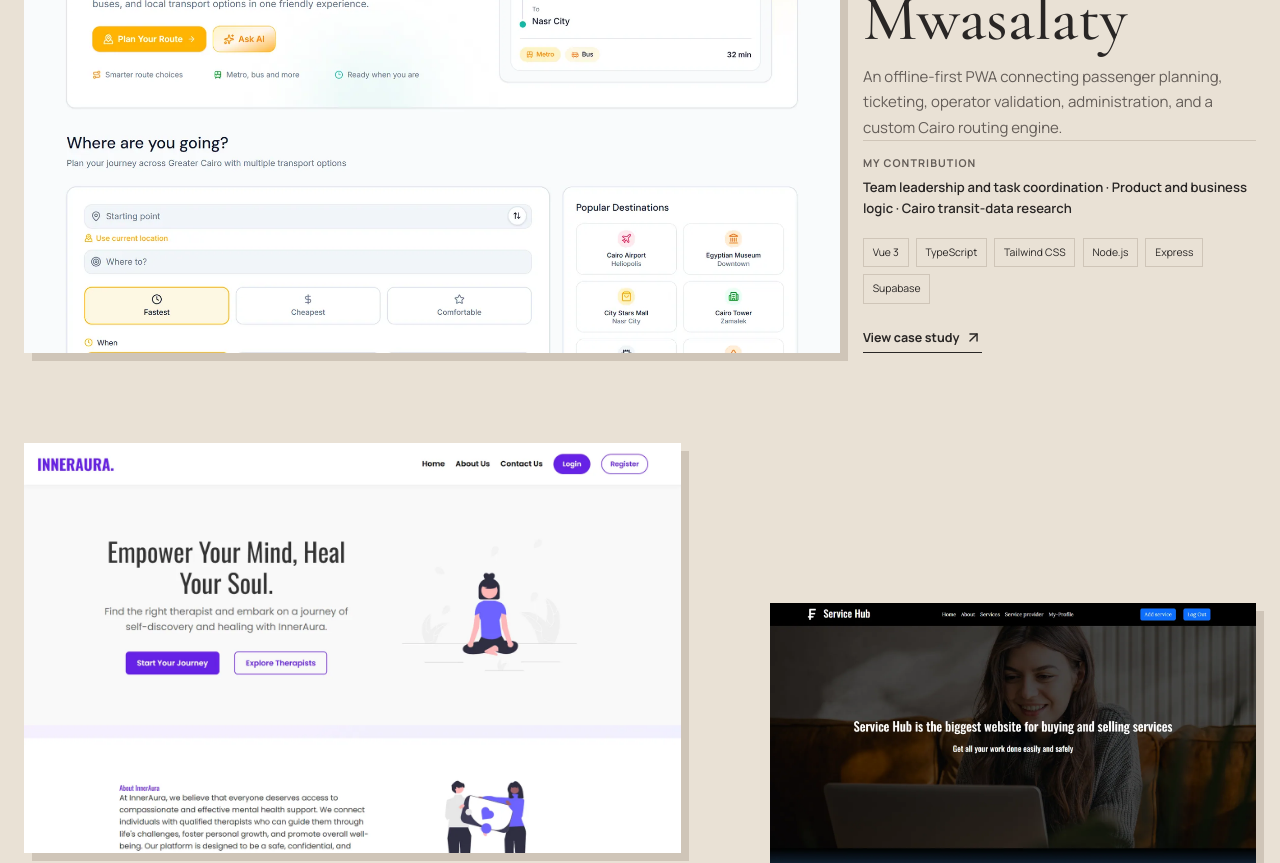
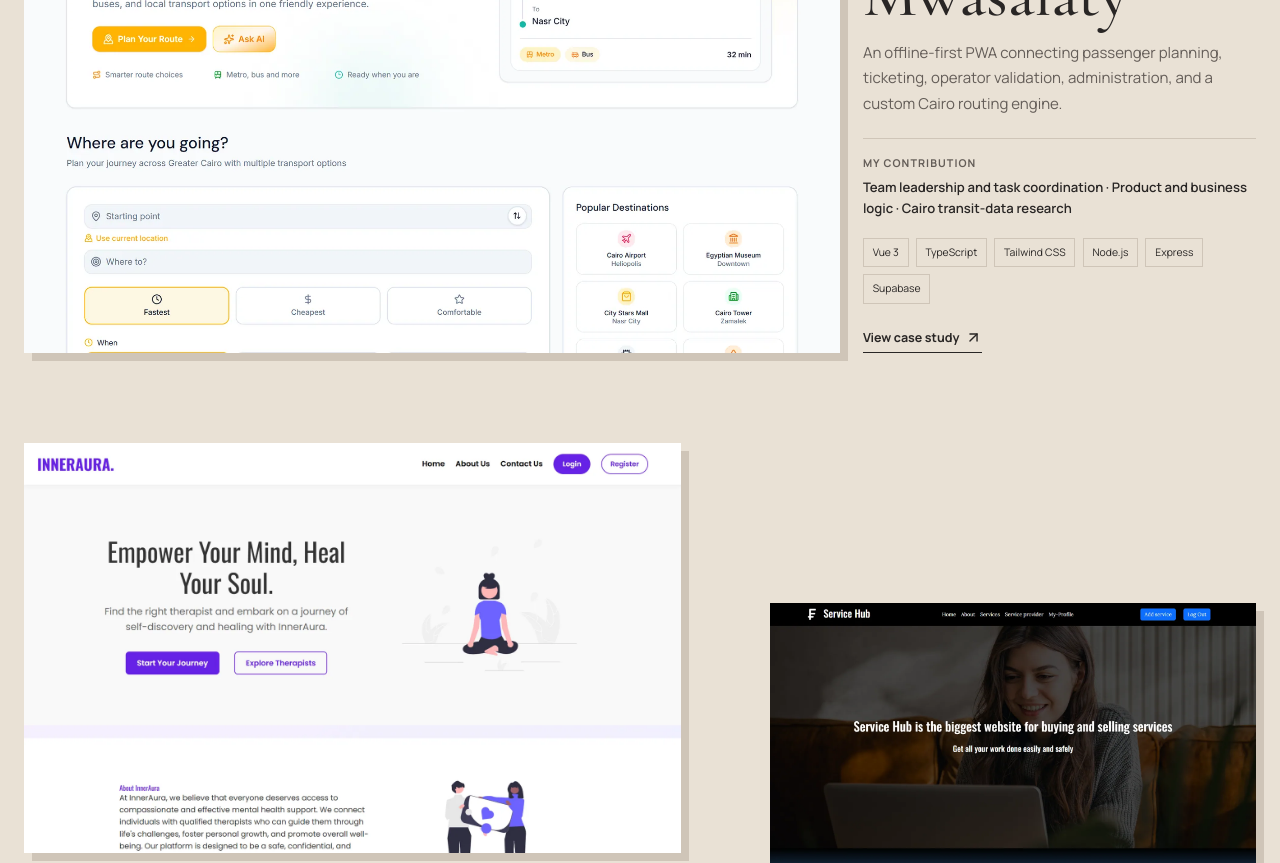
Before and after one commit to shahddsameh/portfolio, a Vue app: page / in a window 1280 px wide. Shown: the part 2260-3123 px from the top of the page. Built offline with nearby package versions, Linux system fonts and the light colour scheme.

Commit message:
Give the card contribution rule breathing room
The rule above "My contribution" sat against the summary text; add
explicit space above and below it.

Co-Authored-By: Claude Opus 5.5 <noreply@anthropic.com>

```diff
--- a/src/styles.css
+++ b/src/styles.css
@@ -131,7 +131,7 @@ h3 { font-size: 1.35rem; }
 .project-index { margin-bottom: .8rem; color: var(--muted); font-size: .67rem; letter-spacing: .1em; text-transform: uppercase; }
 .project-card h3 { margin: 0 0 .8rem; font-family: "Cormorant Garamond"; font-size: clamp(2.3rem, 5vw, 4.7rem); }
 .project-card p { color: var(--muted); }
-.project-card .project-contribution { margin: 0; padding-top: .9rem; border-top: 1px solid var(--border); color: var(--text); font-size: .82rem; font-weight: 600; line-height: 1.6; }
+.project-card .project-contribution { margin: 1.4rem 0 0; padding-top: 1rem; border-top: 1px solid var(--border); color: var(--text); font-size: .82rem; font-weight: 600; line-height: 1.6; }
 .project-contribution span { display: block; margin-bottom: .25rem; color: var(--muted); font-size: .67rem; font-weight: 700; letter-spacing: .1em; text-transform: uppercase; }
 .tag-list { display: flex; flex-wrap: wrap; gap: .45rem; margin: 1.2rem 0; }
 .tag-list span { padding: .3rem .55rem; border: 1px solid var(--border); font-size: .65rem; }
```
